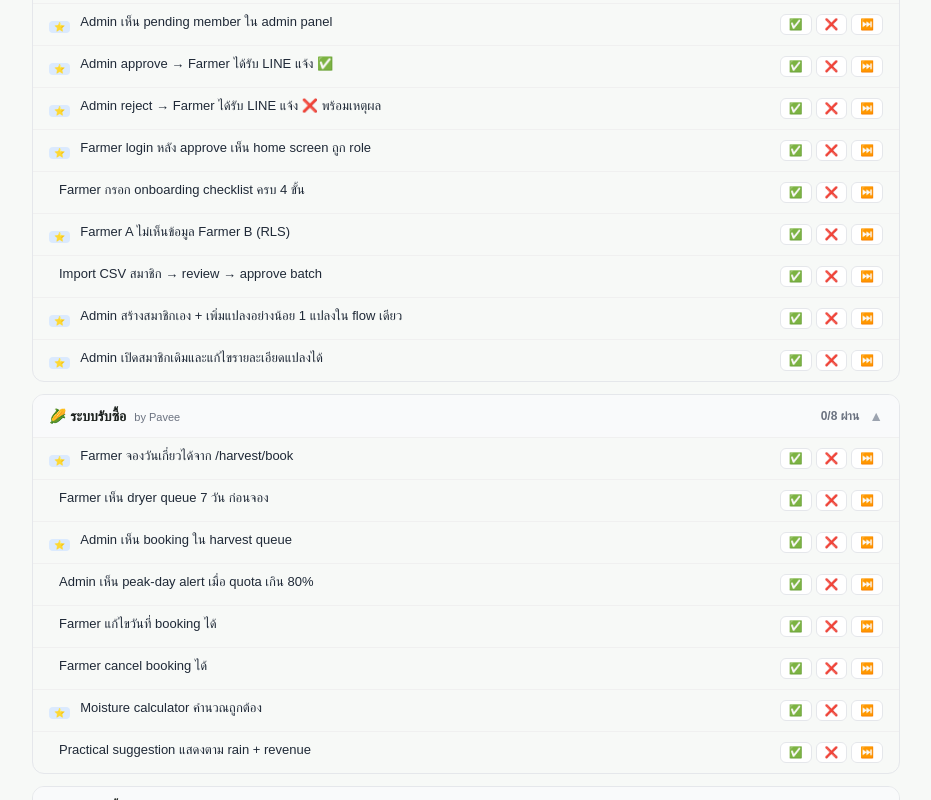
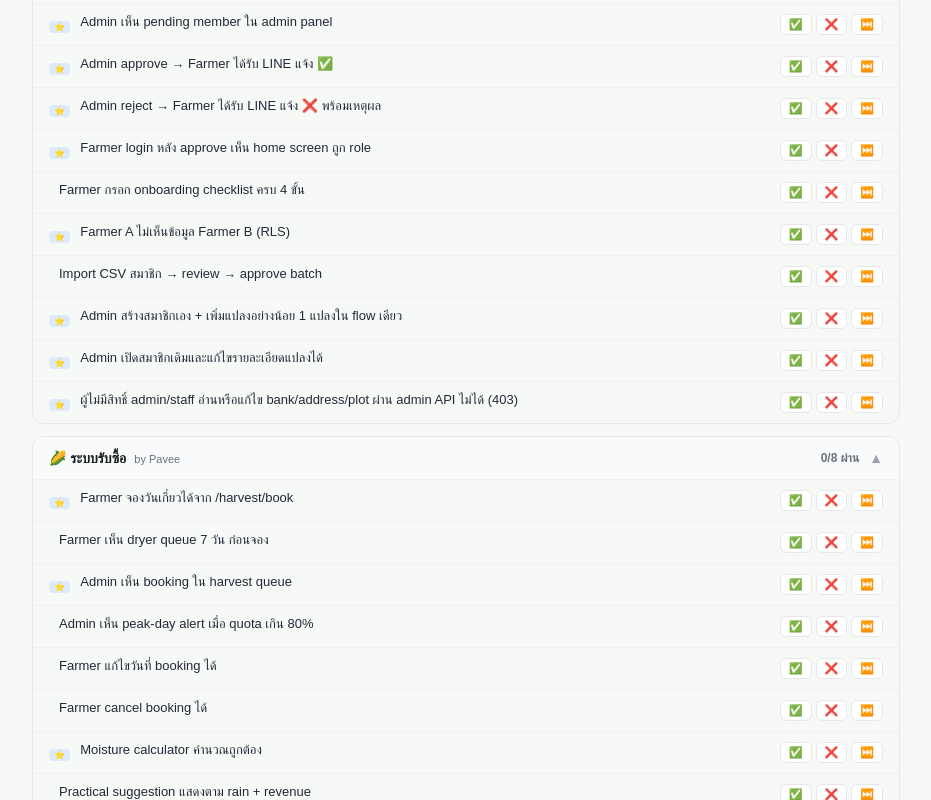
Before and after one commit to noikaona-sketch/KaonA-Agri, a Next.js app: page /admin/uat in a window 1280 px wide. Shown: the part 691-1491 px from the top of the page, without its empty margins (174-1105 px from the left). Built offline with nearby package versions, Linux system fonts and the light colour scheme; no server answers.

Commit message:
Add UAT case for unauthorized admin member/plot data access

```diff
--- a/app/admin/uat/page.tsx
+++ b/app/admin/uat/page.tsx
@@ -27,6 +27,7 @@ const UAT_GROUPS = [
       { id:'m8', label:'Import CSV สมาชิก → review → approve batch', critical:false },
       { id:'m9', label:'Admin สร้างสมาชิกเอง + เพิ่มแปลงอย่างน้อย 1 แปลงใน flow เดียว', critical:true },
       { id:'m10', label:'Admin เปิดสมาชิกเดิมและแก้ไขรายละเอียดแปลงได้', critical:true },
+      { id:'m11', label:'ผู้ไม่มีสิทธิ์ admin/staff อ่านหรือแก้ไข bank/address/plot ผ่าน admin API ไม่ได้ (403)', critical:true },
     ],
   },
   {
```
